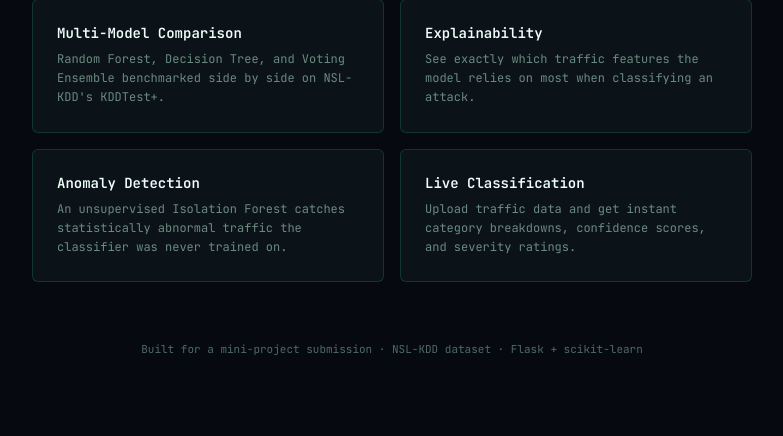
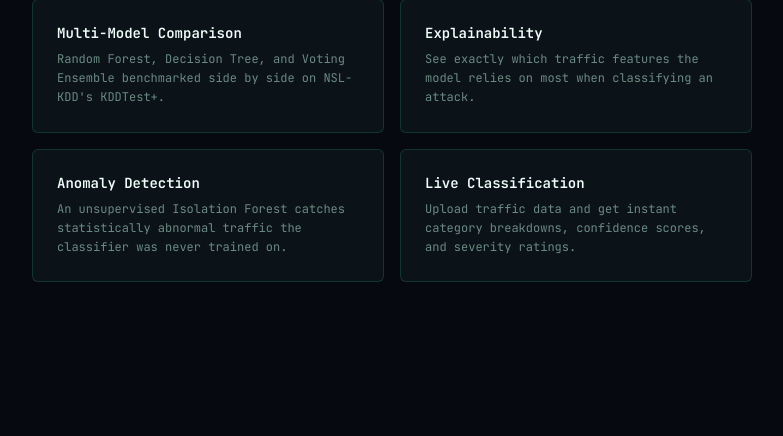
Before and after one commit to Ananya5105/PacketGuard, a Flask app: page / in a window 1280 px wide. Shown: the part 927-1363 px from the top of the page, without its empty margins (248-1031 px from the left). After the commit the page ends 1209 px from the top, so only its background shows below. Run offline with Flask 3, Linux system fonts and the light colour scheme; parts of the project's set-up code (start-up, migrations or seed data) failed here and were passed over.

```diff
--- a/templates/landing.html
+++ b/templates/landing.html
@@ -168,7 +168,6 @@
         </div>
     </div>
 
-    <footer>Built for a mini-project submission &middot; NSL-KDD dataset &middot; Flask + scikit-learn</footer>
 </div>
 </body>
 </html>
```
